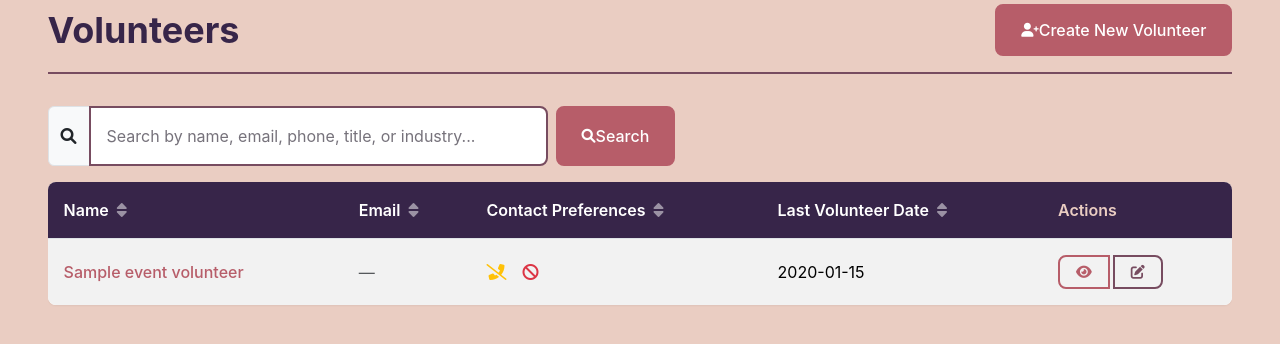
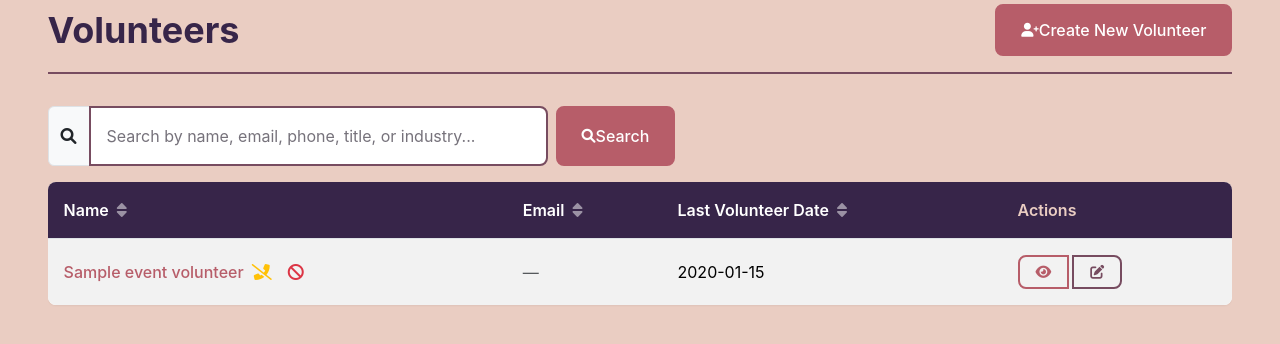
Before and after one commit to admiralorbiter/Polaris, a Python web app: template templates/volunteers/list.html in a window 1280 px wide. Shown: the part 132-476 px from the top of the page. Run offline with Jinja, Linux system fonts and the light colour scheme; the template is opened without the code that fills it: most values are stand-ins (such as "Sample title", 1, 10 or a date in 2020).

Commit message:
updated ui

```diff
--- a/templates/volunteers/list.html
+++ b/templates/volunteers/list.html
@@ -96,21 +96,6 @@
                         </a>
                     </th>
                     <th>
-                        <a href="{{ url_for('volunteers_list', search=search_term, sort='do_not_call', order='asc' if sort_column != 'do_not_call' or sort_order == 'desc' else 'desc') }}"
-                           class="text-decoration-none text-white sortable-header">
-                            Contact Preferences
-                            {% if sort_column == 'do_not_call' %}
-                                {% if sort_order == 'asc' %}
-                                    <i class="fas fa-sort-up ms-1"></i>
-                                {% else %}
-                                    <i class="fas fa-sort-down ms-1"></i>
-                                {% endif %}
-                            {% else %}
-                                <i class="fas fa-sort ms-1" style="opacity: 0.5;"></i>
-                            {% endif %}
-                        </a>
-                    </th>
-                    <th>
                         <a href="{{ url_for('volunteers_list', search=search_term, sort='last_date', order='asc' if sort_column != 'last_date' or sort_order == 'desc' else 'desc') }}"
                            class="text-decoration-none text-white sortable-header">
                             Last Volunteer Date
@@ -132,20 +117,10 @@
                 {% for volunteer in volunteers.items %}
                 <tr>
                     <td>
-                        <a href="{{ url_for('volunteers_view', volunteer_id=volunteer.id) }}" class="user-link">
-                            {{ volunteer.get_full_name() }}
-                        </a>
-                    </td>
-                    <td>
-                        {% set primary_email = volunteer.get_primary_email() %}
-                        {% if primary_email %}
-                            {{ primary_email }}
-                        {% else %}
-                            <span class="text-muted">—</span>
-                        {% endif %}
-                    </td>
-                    <td>
                         <div class="d-flex gap-2 align-items-center">
+                            <a href="{{ url_for('volunteers_view', volunteer_id=volunteer.id) }}" class="user-link">
+                                {{ volunteer.get_full_name() }}
+                            </a>
                             {% if volunteer.do_not_call %}
                                 <i class="fas fa-phone-slash text-warning" title="Do Not Call"></i>
                             {% endif %}
@@ -155,10 +130,15 @@
                             {% if volunteer.do_not_contact %}
                                 <i class="fas fa-ban text-danger" title="Do Not Contact"></i>
                             {% endif %}
-                            {% if not volunteer.do_not_call and not volunteer.do_not_email and not volunteer.do_not_contact %}
-                                <span class="text-muted">—</span>
-                            {% endif %}
                         </div>
+                    </td>
+                    <td>
+                        {% set primary_email = volunteer.get_primary_email() %}
+                        {% if primary_email %}
+                            {{ primary_email }}
+                        {% else %}
+                            <span class="text-muted">—</span>
+                        {% endif %}
                     </td>
                     <td>
                         {% if volunteer.last_volunteer_date %}
```
